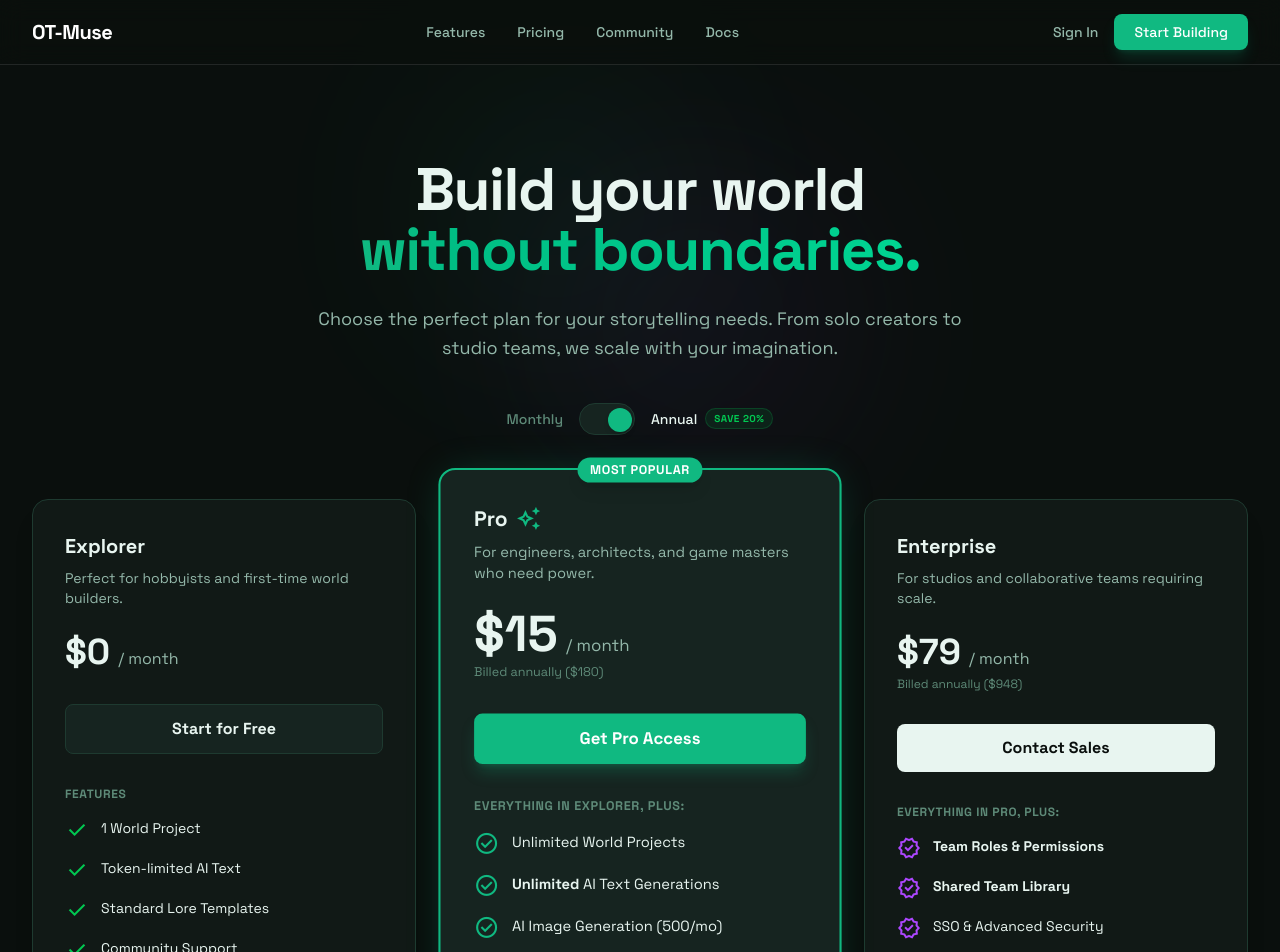
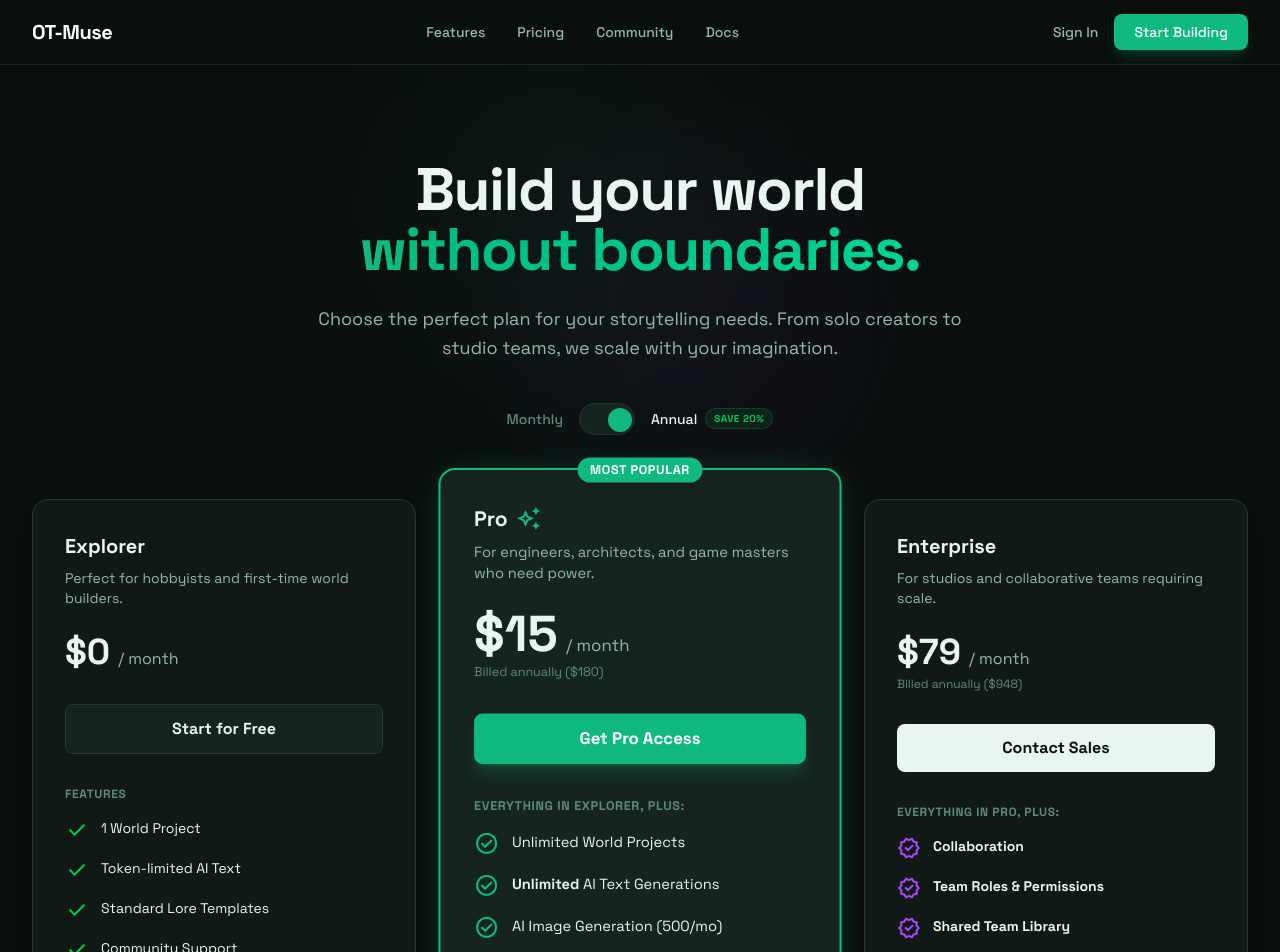
Before and after one commit to OnTrak-Tech/OT-Muse, a Next.js app in the folder frontend/: page /pricing in a window 1280 px wide. Shown: the top 952 px of the page. Built offline with nearby package versions, Linux system fonts and the light colour scheme.

Commit message:
feat: Introduce new dashboard UI for immersive explore mode, user preferences, billing, and world creation, complemented by new documentation and theme adjustments.

```diff
--- a/frontend/src/components/landing/PricingCards.tsx
+++ b/frontend/src/components/landing/PricingCards.tsx
@@ -151,6 +151,10 @@ export default function PricingCards() {
                         <ul className="space-y-4">
                             <li className="flex items-start gap-3 text-sm text-foreground">
                                 <span className="material-symbols-outlined text-purple-500 text-[18px] shrink-0">verified</span>
+                                <span><strong>Collaboration</strong></span>
+                            </li>
+                            <li className="flex items-start gap-3 text-sm text-foreground">
+                                <span className="material-symbols-outlined text-purple-500 text-[18px] shrink-0">verified</span>
                                 <span><strong>Team Roles &amp; Permissions</strong></span>
                             </li>
                             <li className="flex items-start gap-3 text-sm text-foreground">
```
